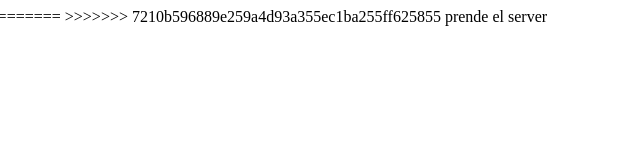
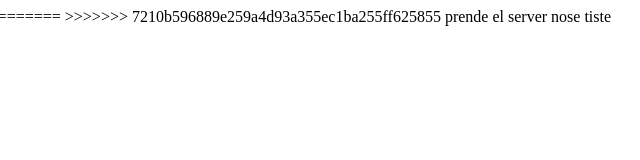
Before and after one commit to Sebas2004-ai/Prueba, a plain HTML site: page index.html in a window 1280 px wide. Shown: the full height of the page, 126-766 px from the left. Drawn offline with Linux system fonts and the light colour scheme.

Commit message:
comentatrio

```diff
--- a/index.html
+++ b/index.html
@@ -11,5 +11,7 @@
 </head>
 <body>
  prende el server
+
+ nose tiste
 </body>
 </html>
```
